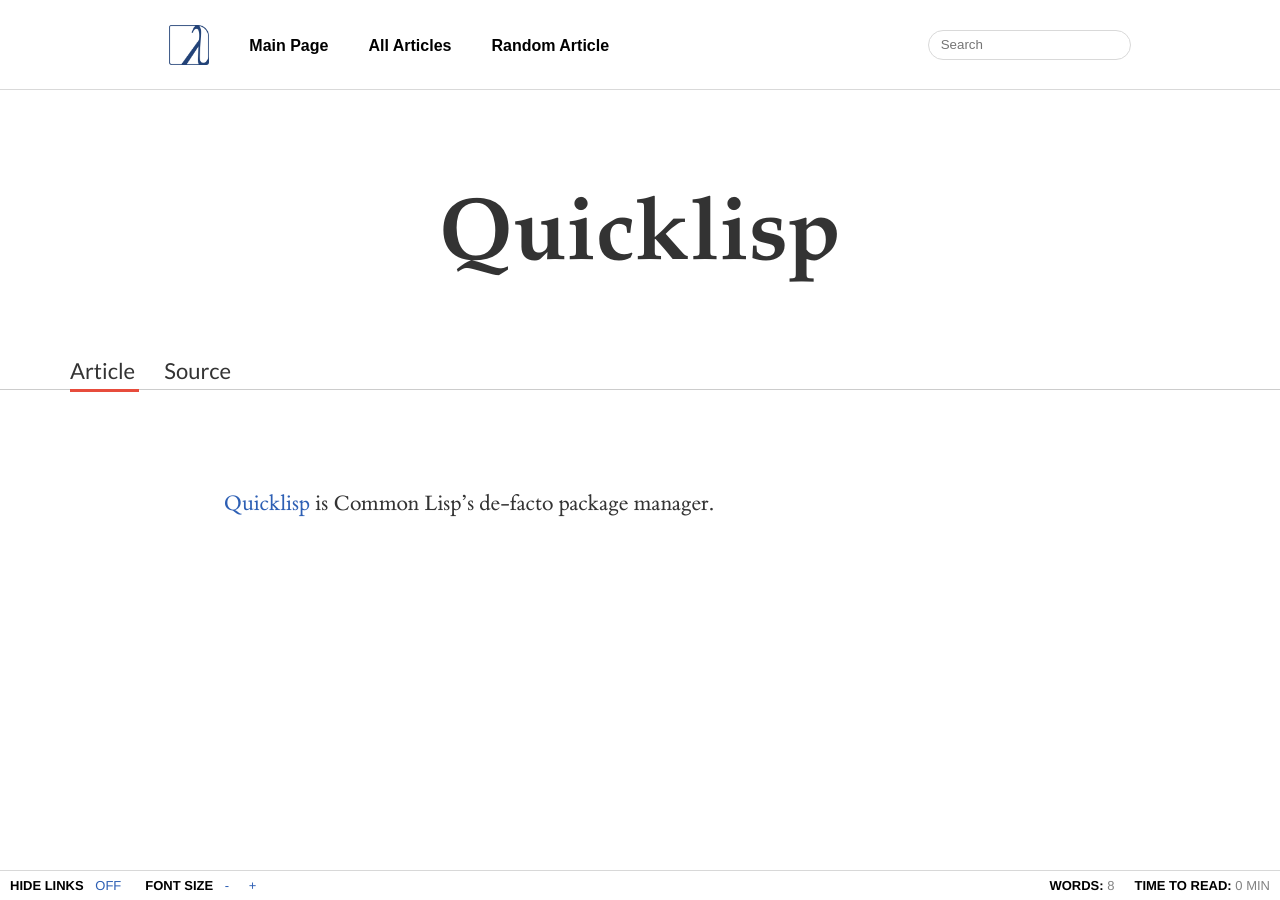
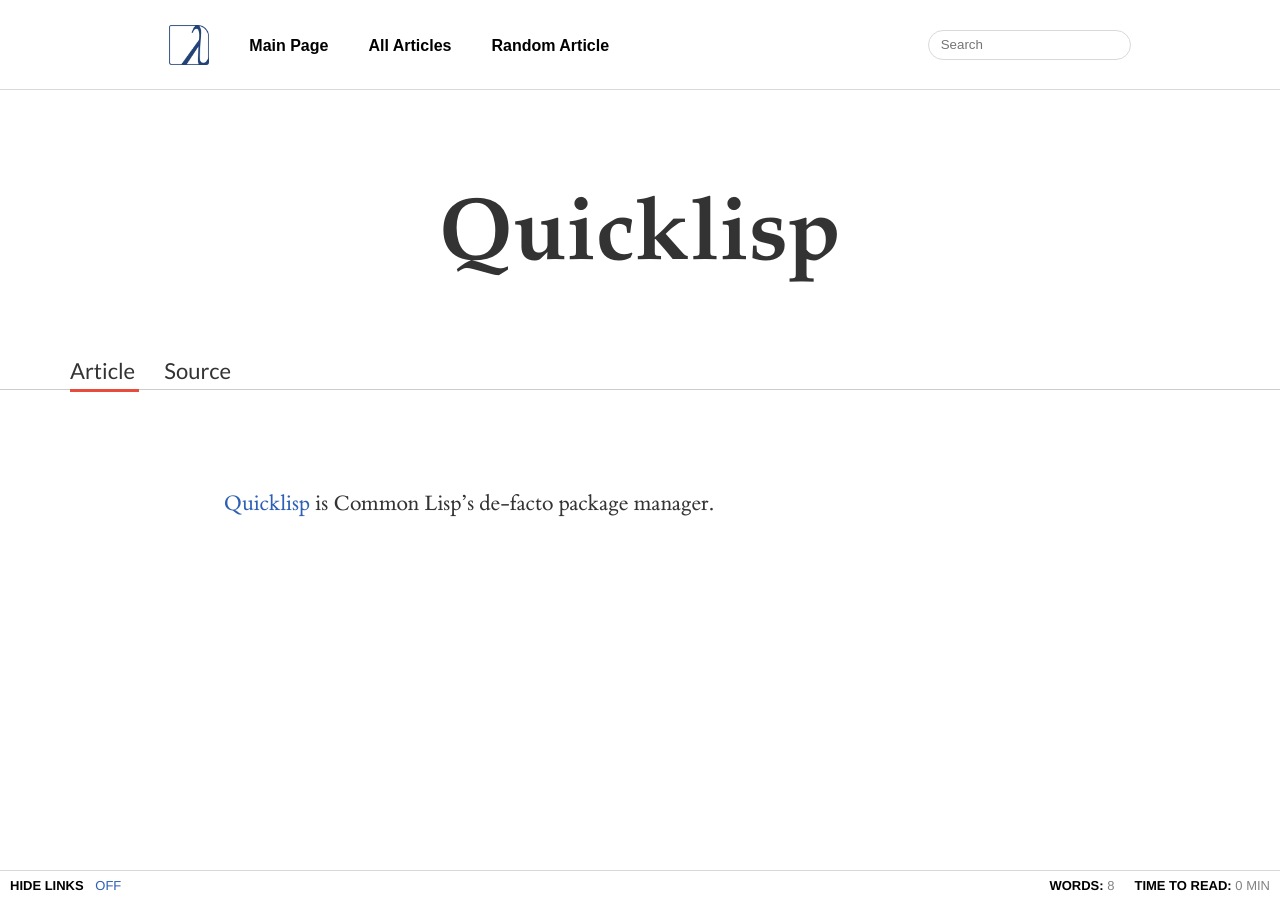
Before and after one commit to LispLang/lisplang.github.io, a Jekyll site: the page built from wiki/_posts/2016-01-01-quicklisp.md, in a window 1280 px wide. Built offline with Jekyll 4.4.1, drawn with Linux system fonts in a browser that asks for light colours.

Commit message:
Remove font size controller

```diff
--- a/_layouts/wiki-article.html
+++ b/_layouts/wiki-article.html
@@ -23,11 +23,6 @@
         <strong>Hide links</strong>
         <a id="hide-links">off</a>
       </li>
-      <li>
-        <strong>Font size</strong>
-        <a id="decrease-font-size">-</a>
-        <a id="increase-font-size">+</a>
-      </li>
     </ul>
     <ul>
       {% assign wordCount = page.content | number_of_words %}
```
